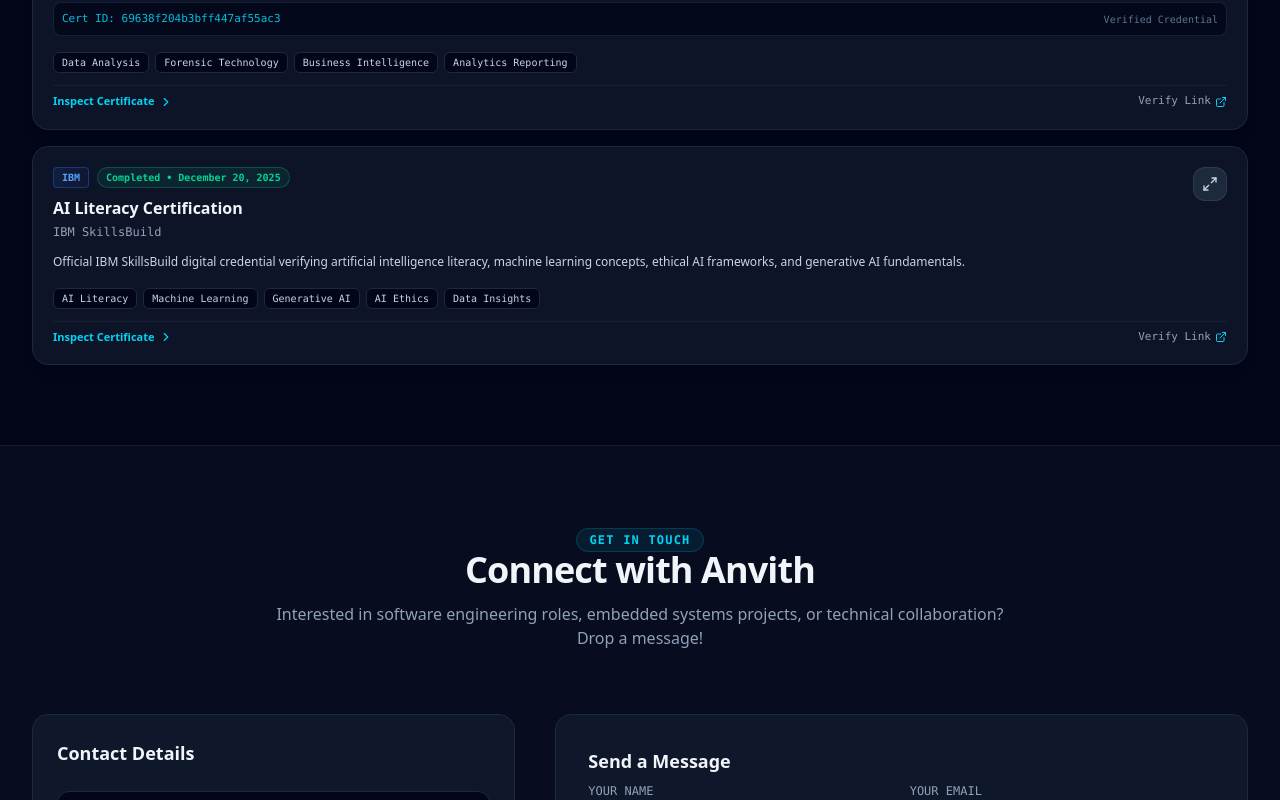
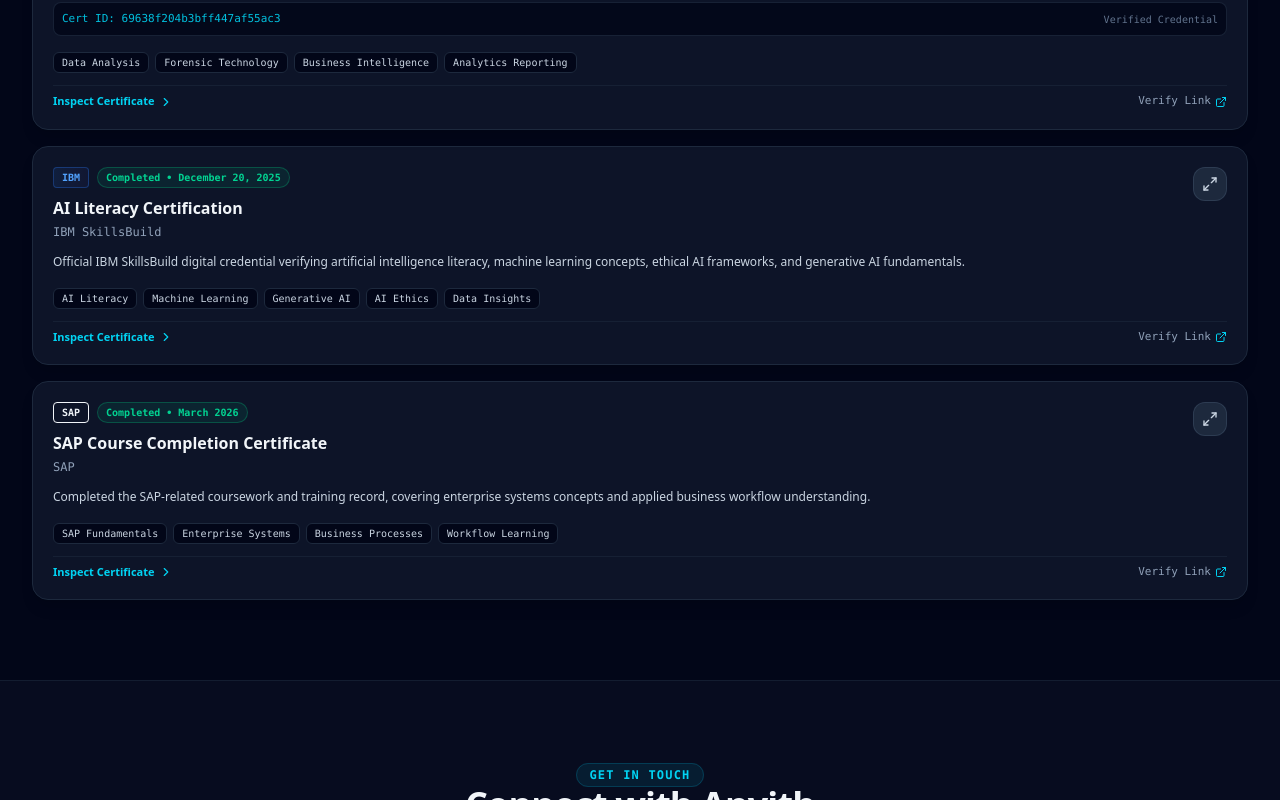
Before and after one commit to anvith-kumar2006/Portfolio, a React (Vite) app: page / in a window 1280 px wide. Shown: the part 6396-7196 px from the top of the page. Built offline with nearby package versions, Linux system fonts and the light colour scheme.

Commit message:
Add missing SAP certificate entry

```diff
--- a/src/App.tsx
+++ b/src/App.tsx
@@ -80,7 +80,7 @@
   id: string;
   title: string;
   issuer: string;
-  organization: 'Infosys' | 'IBM' | 'Deloitte' | 'Edunet' | 'Incanto';
+  organization: 'Infosys' | 'IBM' | 'Deloitte' | 'Edunet' | 'Incanto' | 'SAP';
   status: 'Completed' | 'Ongoing';
   issueDate: string;
   certId?: string;
@@ -294,8 +294,20 @@
     skills: ["AI Literacy", "Machine Learning", "Generative AI", "AI Ethics", "Data Insights"],
     category: "ai"
   },
-
-
+  {
+    id: "sap-course-certificate",
+    title: "SAP Course Completion Certificate",
+    issuer: "SAP",
+    organization: "SAP",
+    status: "Completed",
+    issueDate: "March 2026",
+    verifyUrl: "/certificate.pdf",
+    verifyText: "Open certificate PDF",
+    description: "Completed the SAP-related coursework and training record, covering enterprise systems concepts and applied business workflow understanding.",
+    skills: ["SAP Fundamentals", "Enterprise Systems", "Business Processes", "Workflow Learning"],
+    category: "software",
+    certFile: "/certificate.pdf"
+  }
 ];
 
 // ==========================================
@@ -1108,7 +1120,7 @@
 
                 <div className="flex items-center gap-1.5 flex-wrap">
                   {[
-                    { id: 'all', label: 'All (6)' },
+                    { id: 'all', label: 'All (5)' },
                     { id: 'ai', label: 'AI & Data' },
                     { id: 'software', label: 'Software' },
                     { id: 'hardware', label: 'Hardware' }
```
